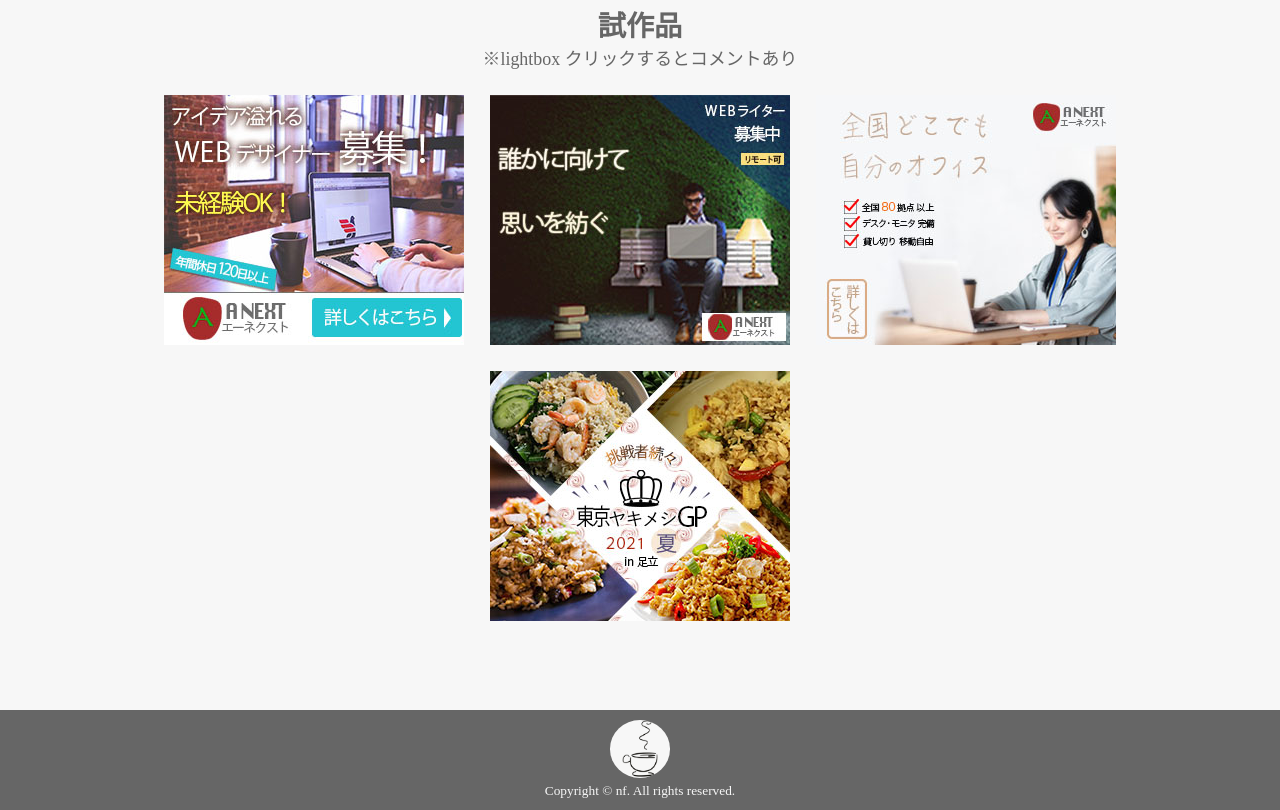
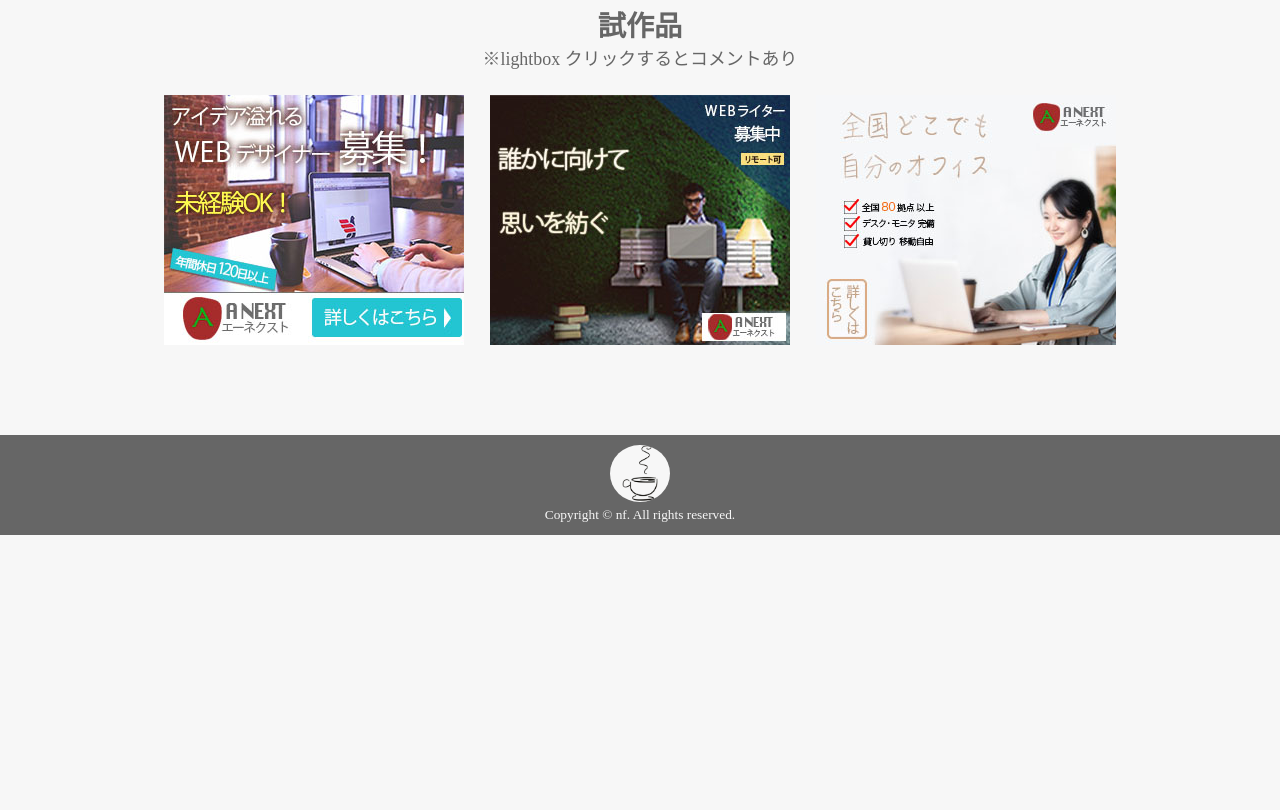
Before and after one commit to nfp21/nfp21.github.io, a plain HTML site: page banner/banner.html in a window 1280 px wide. Shown: the part 1117-1927 px from the top of the page. After the commit the page ends 1652 px from the top, so only its background shows below. Drawn offline with nearby package versions, Linux system fonts and the light colour scheme.

Commit message:
Update banner.html

```diff
--- a/banner/banner.html
+++ b/banner/banner.html
@@ -74,8 +74,8 @@
                 <li class="invisible"><a href="../images/banner1.jpg" data-lightbox="b1" data-title="画像が赤茶なので差し色は補色の緑。未経験OKは金の卵のイメージです。"><img src="../images/banner1.jpg" alt="webデザイナー募集" id="b1"></a></li>
                 <li class="invisible"><a href="../images/banner2.jpg" data-lightbox="b2" data-title="バランスを考えてパーツを配置。メッセージの光彩(外)は暗めの方が際立ったか。"><img src="../images/banner2.jpg" alt="webライター募集" id="b2"></a></li>
                 <li class="invisible"><a href="../images/satellite.jpg" data-lightbox="b3" data-title="オフィスに特化した家具付き賃貸。レオパレスのようなものをイメージしました。白い背景だと線なしはダメですね。失敗から学びます。"><img src="../images/satellite.jpg" alt="サテライトオフィス" id="b3"></a></li>
-		<li class="invisible"><a href="../images/yakimesi.jpg" data-lightbox="b4" data-title="中華柄のパターン作成。夏のバナーって暑いイメージに反して清涼感のある水色のものが多いですね。"><img src="../images/yakimesi.jpg" alt="東京ヤキメシGP" id="b4"></a></li>
-
+<!-- 		<li class="invisible"><a href="../images/yakimesi.jpg" data-lightbox="b4" data-title="中華柄のパターン作成。夏のバナーって暑いイメージに反して清涼感のある水色のものが多いですね。"><img src="../images/yakimesi.jpg" alt="東京ヤキメシGP" id="b4"></a></li>
+ -->
             </ul>
         </section>
     </main>
```
